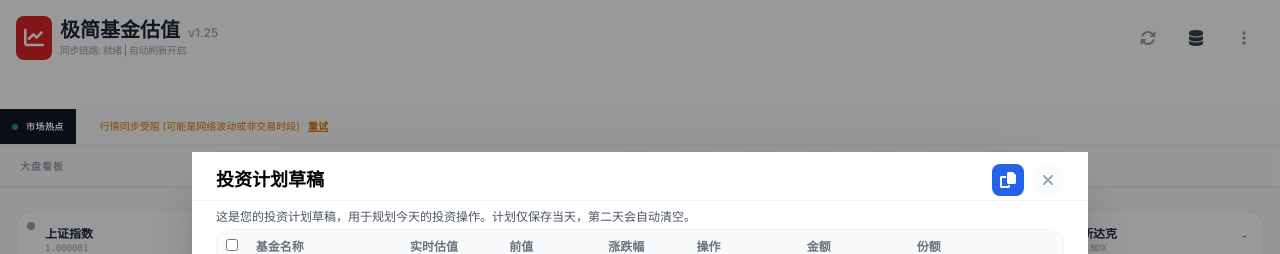
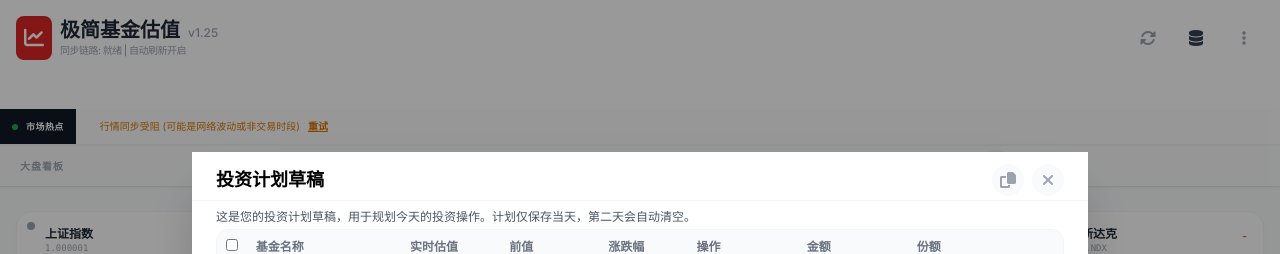
Before and after one commit to lujian213/FundTracker, a React (Vite) app: page / in a window 1280 px wide. Both pictures are taken after a click on the button "草稿". Shown: the top 254 px of the page. Built offline with nearby package versions, Linux system fonts and the light colour scheme.

Commit message:
Enhance InvestmentDraftModal: update clipboard button styles for improved accessibility and visual consistency

```diff
--- a/components/InvestmentDraftModal.tsx
+++ b/components/InvestmentDraftModal.tsx
@@ -352,10 +352,10 @@ const InvestmentDraftModal: React.FC<InvestmentDraftModalProps> = ({
           <div className="flex items-center gap-2">
             <button
               onClick={handleCopyToClipboard}
-              className="p-2 rounded-lg bg-blue-600 text-white hover:bg-blue-700 transition-all flex items-center"
+              className="w-8 h-8 rounded-full bg-gray-50 flex items-center justify-center text-gray-400 hover:bg-gray-100"
               title={copied ? '已复制' : '复制内容到剪贴板'}
             >
-              <i className={`fas fa-${copied ? 'check' : 'copy'}`}></i>
+              <i className={`fas fa-${copied ? 'check text-green-500' : 'copy'}`}></i>
             </button>
             <button
               aria-label="关闭投资计划窗口"
```
